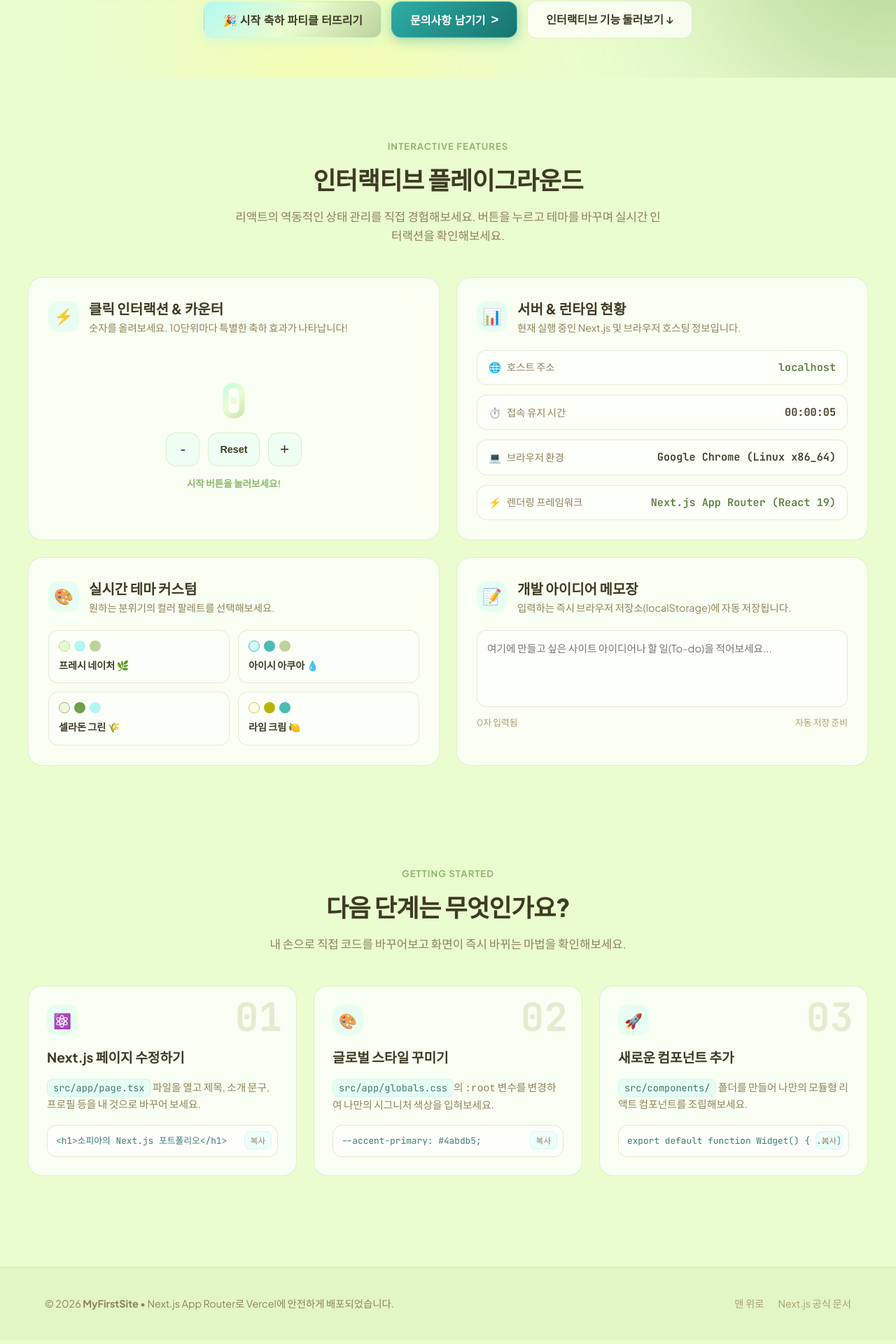
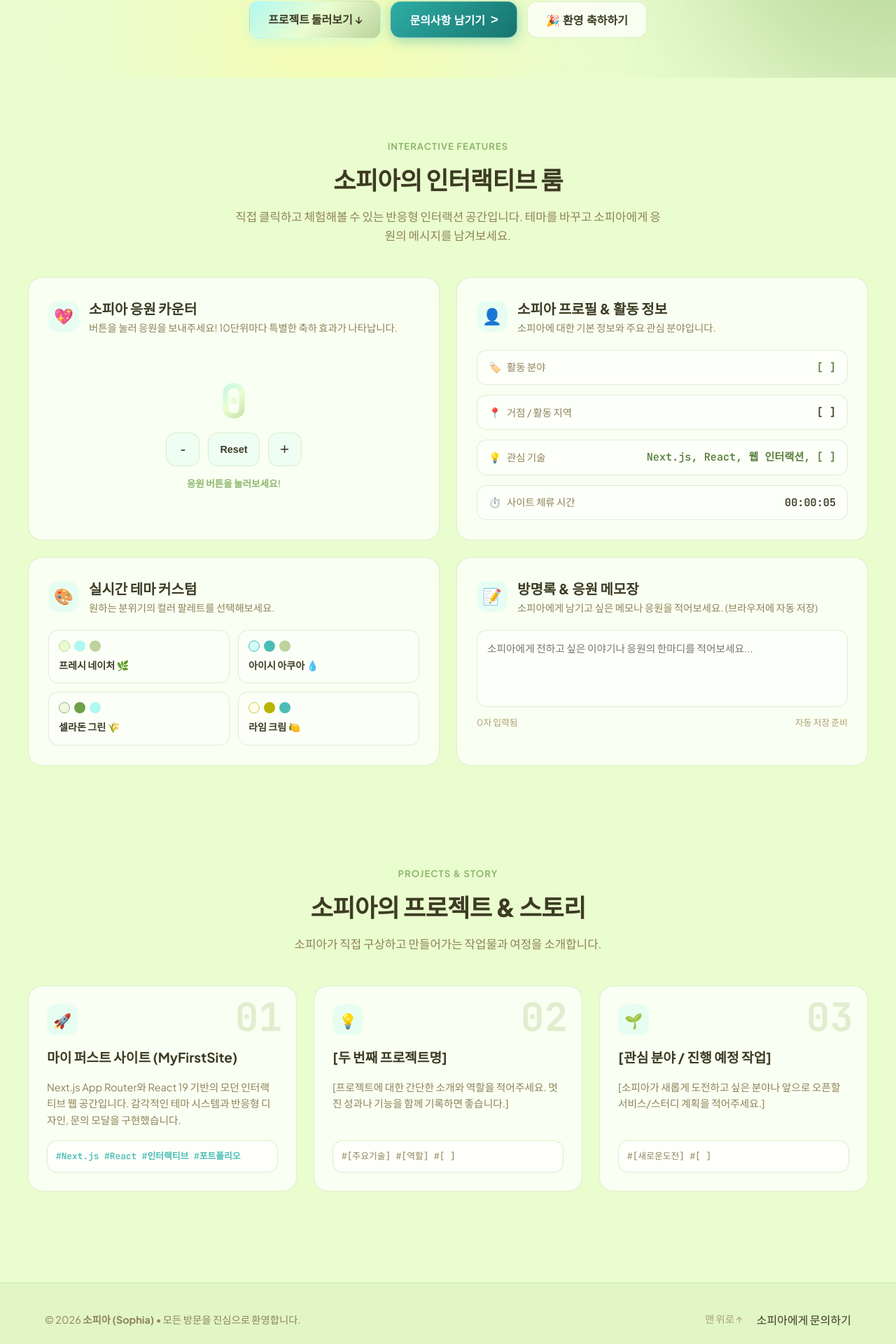
Before and after one commit to katekim37/my-first-site, a Next.js app: page / in a window 1280 px wide. Shown: the part 689-2609 px from the top of the page at 70% size. Built offline with nearby package versions, Linux system fonts and the light colour scheme.

Commit message:
feat: 방문자 중심 첫인상 및 소개/프로젝트 콘텐츠 개선

```diff
--- a/src/app/page.tsx
+++ b/src/app/page.tsx
@@ -360,17 +360,16 @@ export default function HomePage() {
 
           <ul className="nav-links">
             <li><a href="#hero">홈</a></li>
-            <li><a href="#playground">플레이그라운드</a></li>
-            <li><a href="#guide">가이드</a></li>
-            <li><a href="#stats">서버 상태</a></li>
+            <li><a href="#playground">소개 & 기능</a></li>
+            <li><a href="#projects">프로젝트</a></li>
             <li>
               <button
                 id="btnInquiryNav"
                 className="nav-inquiry-btn"
                 onClick={() => setIsInquiryOpen(true)}
               >
-                <span>문의사항 남기기</span>
-                <span style={{ fontSize: "1rem" }}>&gt;</span>
+                <span>문의하기</span>
+                <span style={{ fontSize: "1rem" }}>✉️</span>
               </button>
             </li>
           </ul>
@@ -380,10 +379,10 @@ export default function HomePage() {
             <div
               className="status-pill"
               id="serverStatusPill"
-              title="Next.js 서버 정상 작동 중"
+              title="소피아의 웹 공간에 오신 것을 환영합니다"
             >
               <span className="status-dot"></span>
-              <span id="serverPortText">{hostText}</span>
+              <span id="serverPortText">방문 환영 🌿</span>
             </div>
 
             {/* Quick Theme Switcher */}
@@ -427,12 +426,12 @@ export default function HomePage() {
           <div className="hero-content">
             <div className="hero-badge-wrap">
               <div className="hero-pill">
-                <span>🚀</span>
-                <span>첫 웹사이트 프로젝트 시작</span>
+                <span>✨</span>
+                <span>소피아의 개인 웹 공간</span>
               </div>
               <span className="status-pill">
                 <span className="status-dot"></span>
-                <span>Next.js 런타임 정상 실행 중</span>
+                <span>새로운 만남 & 협업 환영</span>
               </span>
             </div>
 
@@ -449,6 +448,12 @@ export default function HomePage() {
                 alt="소피아 프로필 사진"
                 className="hero-avatar"
                 id="heroProfileImg"
+                title="소피아를 클릭하면 축하 파티클이 터집니다 🎉"
+                onClick={(e) => {
+                  const rect = e.currentTarget.getBoundingClientRect();
+                  launchConfetti(rect.left + rect.width / 2, rect.top + rect.height / 2, 80);
+                  showToast("소피아의 공간에 오신 것을 환영해요! 🎉", "✨");
+                }}
                 onError={(e) => {
                   // Fallback to /assets/profile.jpg
                   const target = e.currentTarget;
@@ -460,21 +465,14 @@ export default function HomePage() {
             </div>
 
             <p className="hero-desc">
-              Next.js 웹 애플리케이션으로 성공적으로 전환되었습니다! 컴포넌트, 스타일, 인터랙션을 자유롭게 확장하여 나만의 멋진 포트폴리오를 만들어보세요.
+              안녕하세요! [ ] 분야에서 [ ]을 만들어가는 소피아입니다.
+              다양한 인터랙션과 작업물을 둘러보시고 언제든 편하게 이야기 나눠요.
             </p>
 
             <div className="hero-cta">
-              <button
-                className="btn btn-primary"
-                id="btnCelebrate"
-                onClick={(e) => {
-                  const rect = e.currentTarget.getBoundingClientRect();
-                  launchConfetti(rect.left + rect.width / 2, rect.top + rect.height / 2, 90);
-                  showToast("축하합니다! Next.js 정상 배포 완료! 🎉", "🚀");
-                }}
-              >
-                <span>🎉 시작 축하 파티클 터뜨리기</span>
-              </button>
+              <a href="#projects" className="btn btn-primary" id="btnExplore">
+                <span>프로젝트 둘러보기 ↓</span>
+              </a>
               <button
                 className="btn btn-inquiry"
                 id="btnInquiryHero"
@@ -483,9 +481,17 @@ export default function HomePage() {
                 <span>문의사항 남기기</span>
                 <span className="arrow-icon">&gt;</span>
               </button>
-              <a href="#playground" className="btn btn-secondary" id="btnExplore">
-                <span>인터랙티브 기능 둘러보기 ↓</span>
-              </a>
+              <button
+                className="btn btn-secondary"
+                id="btnCelebrate"
+                onClick={(e) => {
+                  const rect = e.currentTarget.getBoundingClientRect();
+                  launchConfetti(rect.left + rect.width / 2, rect.top + rect.height / 2, 80);
+                  showToast("기분 좋은 하루 보내세요! 🎉", "✨");
+                }}
+              >
+                <span>🎉 환영 축하하기</span>
+              </button>
             </div>
           </div>
         </section>
@@ -494,9 +500,9 @@ export default function HomePage() {
         <section className="container playground-section" id="playground">
           <div className="section-header">
             <span className="section-tag">Interactive Features</span>
-            <h2 className="section-title">인터랙티브 플레이그라운드</h2>
+            <h2 className="section-title">소피아의 인터랙티브 룸</h2>
             <p className="section-desc">
-              리액트의 역동적인 상태 관리를 직접 경험해보세요. 버튼을 누르고 테마를 바꾸며 실시간 인터랙션을 확인해보세요.
+              직접 클릭하고 체험해볼 수 있는 반응형 인터랙션 공간입니다. 테마를 바꾸고 소피아에게 응원의 메시지를 남겨보세요.
             </p>
           </div>
 
@@ -504,10 +510,10 @@ export default function HomePage() {
             {/* Card 1: Interactive Click Counter */}
             <article className="card" id="cardCounter">
               <div className="card-header">
-                <div className="card-icon">⚡</div>
+                <div className="card-icon">💖</div>
                 <div>
-                  <h3 className="card-title">클릭 인터랙션 & 카운터</h3>
-                  <p className="card-desc">숫자를 올려보세요. 10단위마다 특별한 축하 효과가 나타납니다!</p>
+                  <h3 className="card-title">소피아 응원 카운터</h3>
+                  <p className="card-desc">버튼을 눌러 응원을 보내주세요! 10단위마다 특별한 축하 효과가 나타납니다.</p>
                 </div>
               </div>
 
@@ -552,40 +558,40 @@ export default function HomePage() {
                 </div>
                 <div className="milestone-badge" id="milestoneBadge">
                   {counter === 0
-                    ? "시작 버튼을 눌러보세요!"
+                    ? "응원 버튼을 눌러보세요!"
                     : counter % 10 === 0
-                    ? `🎯 대단해요! ${counter} 달성!`
-                    : `현재 카운트: ${counter}`}
+                    ? `🎯 따뜻한 응원 감사합니다! ${counter}개 달성!`
+                    : `현재 누적 응원: ${counter}개`}
                 </div>
               </div>
             </article>
 
-            {/* Card 2: Live Server & System Stats */}
+            {/* Card 2: Profile & Info */}
             <article className="card" id="stats">
               <div className="card-header">
-                <div className="card-icon">📊</div>
+                <div className="card-icon">👤</div>
                 <div>
-                  <h3 className="card-title">서버 & 런타임 현황</h3>
-                  <p className="card-desc">현재 실행 중인 Next.js 및 브라우저 호스팅 정보입니다.</p>
+                  <h3 className="card-title">소피아 프로필 & 활동 정보</h3>
+                  <p className="card-desc">소피아에 대한 기본 정보와 주요 관심 분야입니다.</p>
                 </div>
               </div>
 
               <div className="stats-list">
                 <div className="stat-item">
-                  <span className="stat-label"><span>🌐</span> 호스트 주소</span>
-                  <span className="stat-value stat-highlight" id="statHost">{hostText}</span>
+                  <span className="stat-label"><span>🏷️</span> 활동 분야</span>
+                  <span className="stat-value stat-highlight">[ ]</span>
                 </div>
                 <div className="stat-item">
-                  <span className="stat-label"><span>⏱️</span> 접속 유지 시간</span>
-                  <span className="stat-value" id="statUptime">{uptime}</span>
+                  <span className="stat-label"><span>📍</span> 거점 / 활동 지역</span>
+                  <span className="stat-value">[ ]</span>
                 </div>
                 <div className="stat-item">
-                  <span className="stat-label"><span>💻</span> 브라우저 환경</span>
-                  <span className="stat-value" id="statPlatform">{platformText}</span>
+                  <span className="stat-label"><span>💡</span> 관심 기술</span>
+                  <span className="stat-value stat-highlight">Next.js, React, 웹 인터랙션, [ ]</span>
                 </div>
                 <div className="stat-item">
-                  <span className="stat-label"><span>⚡</span> 렌더링 프레임워크</span>
-                  <span className="stat-value stat-highlight">Next.js App Router (React 19)</span>
+                  <span className="stat-label"><span>⏱️</span> 사이트 체류 시간</span>
+                  <span className="stat-value" id="statUptime">{uptime}</span>
                 </div>
               </div>
             </article>
@@ -656,8 +662,8 @@ export default function HomePage() {
               <div className="card-header">
                 <div className="card-icon">📝</div>
                 <div>
-                  <h3 className="card-title">개발 아이디어 메모장</h3>
-                  <p className="card-desc">입력하는 즉시 브라우저 저장소(localStorage)에 자동 저장됩니다.</p>
+                  <h3 className="card-title">방명록 & 응원 메모장</h3>
+                  <p className="card-desc">소피아에게 남기고 싶은 메모나 응원을 적어보세요. (브라우저에 자동 저장)</p>
                 </div>
               </div>
 
@@ -665,7 +671,7 @@ export default function HomePage() {
                 <textarea
                   id="quickNoteArea"
                   className="note-input"
-                  placeholder="여기에 만들고 싶은 사이트 아이디어나 할 일(To-do)을 적어보세요..."
+                  placeholder="소피아에게 전하고 싶은 이야기나 응원의 한마디를 적어보세요..."
                   value={noteContent}
                   onChange={handleNoteChange}
                 ></textarea>
@@ -678,76 +684,58 @@ export default function HomePage() {
           </div>
         </section>
 
-        {/* Project Guide Section */}
-        <section className="container guide-section" id="guide">
+        {/* Project Section */}
+        <section className="container guide-section" id="projects">
           <div className="section-header">
-            <span className="section-tag">Getting Started</span>
-            <h2 className="section-title">다음 단계는 무엇인가요?</h2>
+            <span className="section-tag">Projects & Story</span>
+            <h2 className="section-title">소피아의 프로젝트 & 스토리</h2>
             <p className="section-desc">
-              내 손으로 직접 코드를 바꾸어보고 화면이 즉시 바뀌는 마법을 확인해보세요.
+              소피아가 직접 구상하고 만들어가는 작업물과 여정을 소개합니다.
             </p>
           </div>
 
           <div className="guide-grid">
-            {/* Guide 1 */}
-            <article className="guide-card" id="guideHtml">
+            {/* Project 1 */}
+            <article className="guide-card" id="project1">
               <div className="guide-number">01</div>
-              <div className="guide-icon">⚛️</div>
-              <h3 className="guide-card-title">Next.js 페이지 수정하기</h3>
+              <div className="guide-icon">🚀</div>
+              <h3 className="guide-card-title">마이 퍼스트 사이트 (MyFirstSite)</h3>
               <p className="guide-card-desc">
-                <span className="code-badge">src/app/page.tsx</span> 파일을 열고 제목, 소개 문구, 프로필 등을 내 것으로 바꾸어 보세요.
+                Next.js App Router와 React 19 기반의 모던 인터랙티브 웹 공간입니다. 감각적인 테마 시스템과 반응형 디자인, 문의 모달을 구현했습니다.
               </p>
               <div className="snippet-box">
-                <button
-                  className="copy-btn"
-                  onClick={() => handleCopySnippet("s1", "<h1>소피아의 Next.js 포트폴리오</h1>")}
-                >
-                  {copiedKey === "s1" ? "복사됨!" : "복사"}
-                </button>
-                <div className="snippet-content">
-                  {"<h1>소피아의 Next.js 포트폴리오</h1>"}
+                <div className="snippet-content" style={{ color: "var(--accent-primary)", fontWeight: 600 }}>
+                  {"#Next.js #React #인터랙티브 #포트폴리오"}
                 </div>
               </div>
             </article>
 
-            {/* Guide 2 */}
-            <article className="guide-card" id="guideCss">
+            {/* Project 2 */}
+            <article className="guide-card" id="project2">
               <div className="guide-number">02</div>
-              <div className="guide-icon">🎨</div>
-              <h3 className="guide-card-title">글로벌 스타일 꾸미기</h3>
+              <div className="guide-icon">💡</div>
+              <h3 className="guide-card-title">[두 번째 프로젝트명]</h3>
               <p className="guide-card-desc">
-                <span className="code-badge">src/app/globals.css</span>의 <code>:root</code> 변수를 변경하여 나만의 시그니처 색상을 입혀보세요.
+                [프로젝트에 대한 간단한 소개와 역할을 적어주세요. 멋진 성과나 기능을 함께 기록하면 좋습니다.]
               </p>
               <div className="snippet-box">
-                <button
-                  className="copy-btn"
-                  onClick={() => handleCopySnippet("s2", "--accent-primary: #4abdb5;")}
-                >
-                  {copiedKey === "s2" ? "복사됨!" : "복사"}
-                </button>
-                <div className="snippet-content">
-                  {"--accent-primary: #4abdb5;"}
+                <div className="snippet-content" style={{ color: "var(--text-secondary)" }}>
+                  {"#[주요기술] #[역할] #[ ]"}
                 </div>
               </div>
             </article>
 
-            {/* Guide 3 */}
-            <article className="guide-card" id="guideJs">
+            {/* Project 3 */}
+            <article className="guide-card" id="project3">
               <div className="guide-number">03</div>
-              <div className="guide-icon">🚀</div>
-              <h3 className="guide-card-title">새로운 컴포넌트 추가</h3>
+              <div className="guide-icon">🌱</div>
+              <h3 className="guide-card-title">[관심 분야 / 진행 예정 작업]</h3>
               <p className="guide-card-desc">
-                <span className="code-badge">src/components/</span> 폴더를 만들어 나만의 모듈형 리액트 컴포넌트를 조립해보세요.
+                [소피아가 새롭게 도전하고 싶은 분야나 앞으로 오픈할 서비스/스터디 계획을 적어주세요.]
               </p>
               <div className="snippet-box">
-                <button
-                  className="copy-btn"
-                  onClick={() => handleCopySnippet("s3", "export default function Widget() { return <div>My Widget</div> }")}
-                >
-                  {copiedKey === "s3" ? "복사됨!" : "복사"}
-                </button>
-                <div className="snippet-content">
-                  {"export default function Widget() { ... }"}
+                <div className="snippet-content" style={{ color: "var(--text-secondary)" }}>
+                  {"#[새로운도전] #[ ]"}
                 </div>
               </div>
             </article>
@@ -765,18 +753,24 @@ export default function HomePage() {
       <footer className="footer">
         <div className="container footer-content">
           <div className="footer-text">
-            © 2026 <strong>MyFirstSite</strong> • Next.js App Router로 Vercel에 안전하게 배포되었습니다.
+            © 2026 <strong>소피아 (Sophia)</strong> • 모든 방문을 진심으로 환영합니다.
           </div>
           <div className="footer-links">
-            <a href="#hero" className="footer-link">맨 위로</a>
-            <a
-              href="https://nextjs.org/docs"
-              target="_blank"
-              rel="noopener noreferrer"
+            <a href="#hero" className="footer-link">맨 위로 ↑</a>
+            <button
               className="footer-link"
+              onClick={() => setIsInquiryOpen(true)}
+              style={{
+                background: "none",
+                border: "none",
+                cursor: "pointer",
+                font: "inherit",
+                color: "inherit",
+                padding: 0,
+              }}
             >
-              Next.js 공식 문서
-            </a>
+              소피아에게 문의하기
+            </button>
           </div>
         </div>
       </footer>
```
